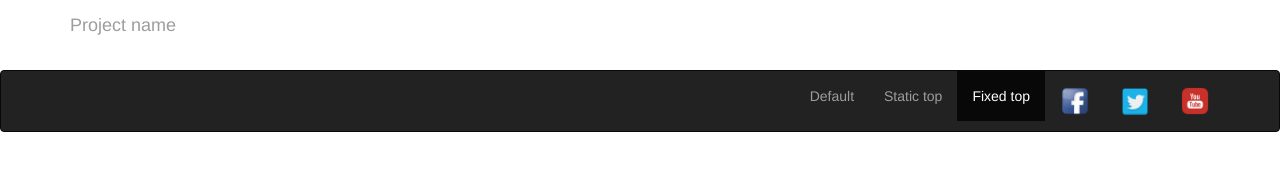
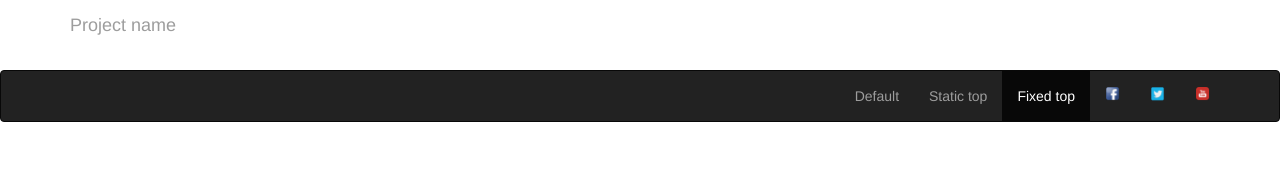
Before and after one commit to xhrist14n/menus_boostrap, a website: page app/single.html in a window 1280 px wide. Shown: the top 170 px of the page. Drawn offline with Linux system fonts and the light colour scheme.

Commit message:
project menus bootstrap

```diff
--- a/app/single.html
+++ b/app/single.html
@@ -35,17 +35,17 @@
         </li>
         <li >
             <a href="#">
-                <img src="images/facebook.png" style="width:30px;"/>
+                <img src="images/facebook.png" style="width:15px;"/>
             </a>
         </li>
         <li >
             <a href="#">
-                <img src="images/twitter.png" style="width:30px;"/>
+                <img src="images/twitter.png" style="width:15px;"/>
             </a>
         </li>
         <li >
             <a href="#">
-                <img src="images/youtube.png" style="width:30px;"/>
+                <img src="images/youtube.png" style="width:15px;"/>
             </a>
         </li>
     </ul>
```
